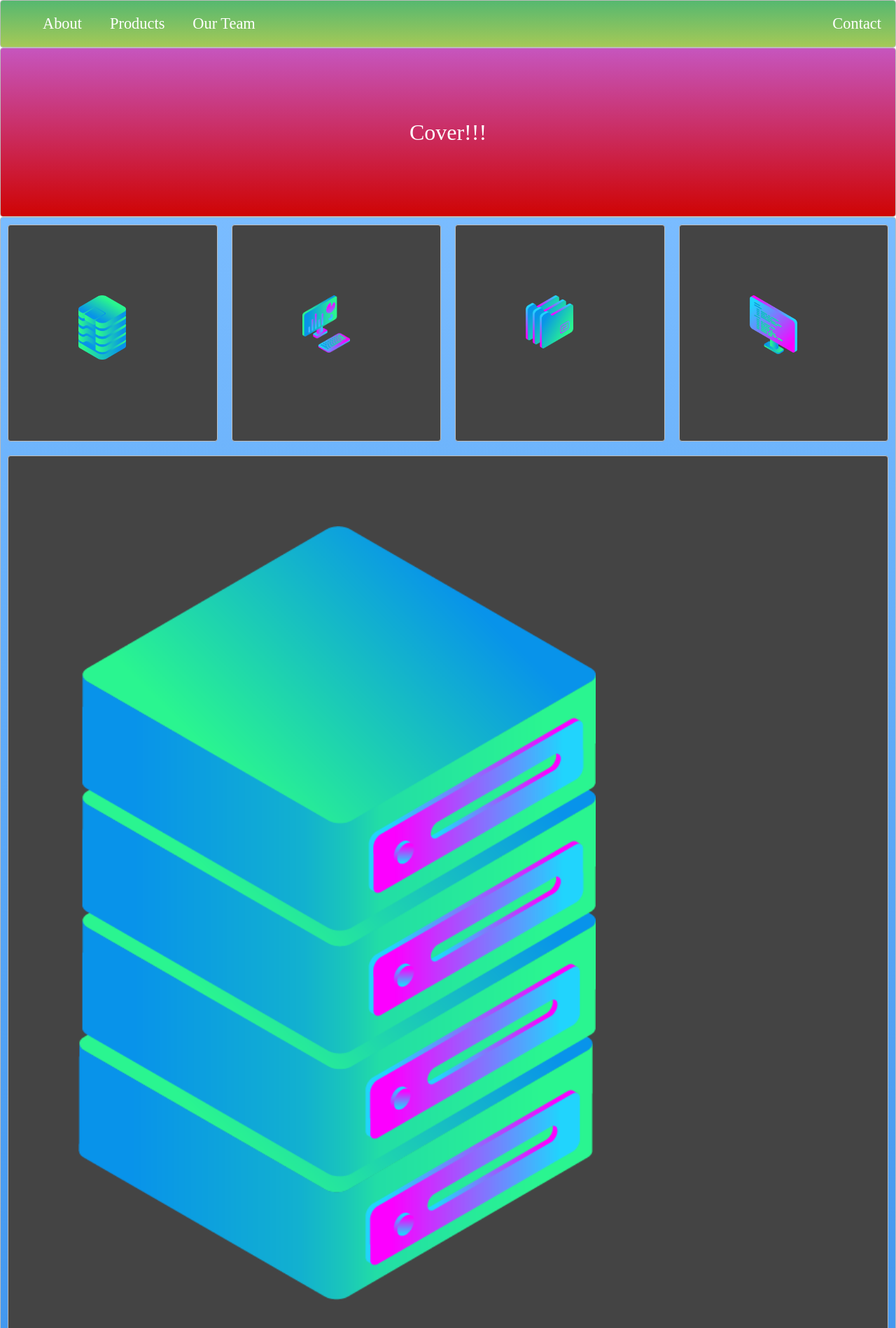
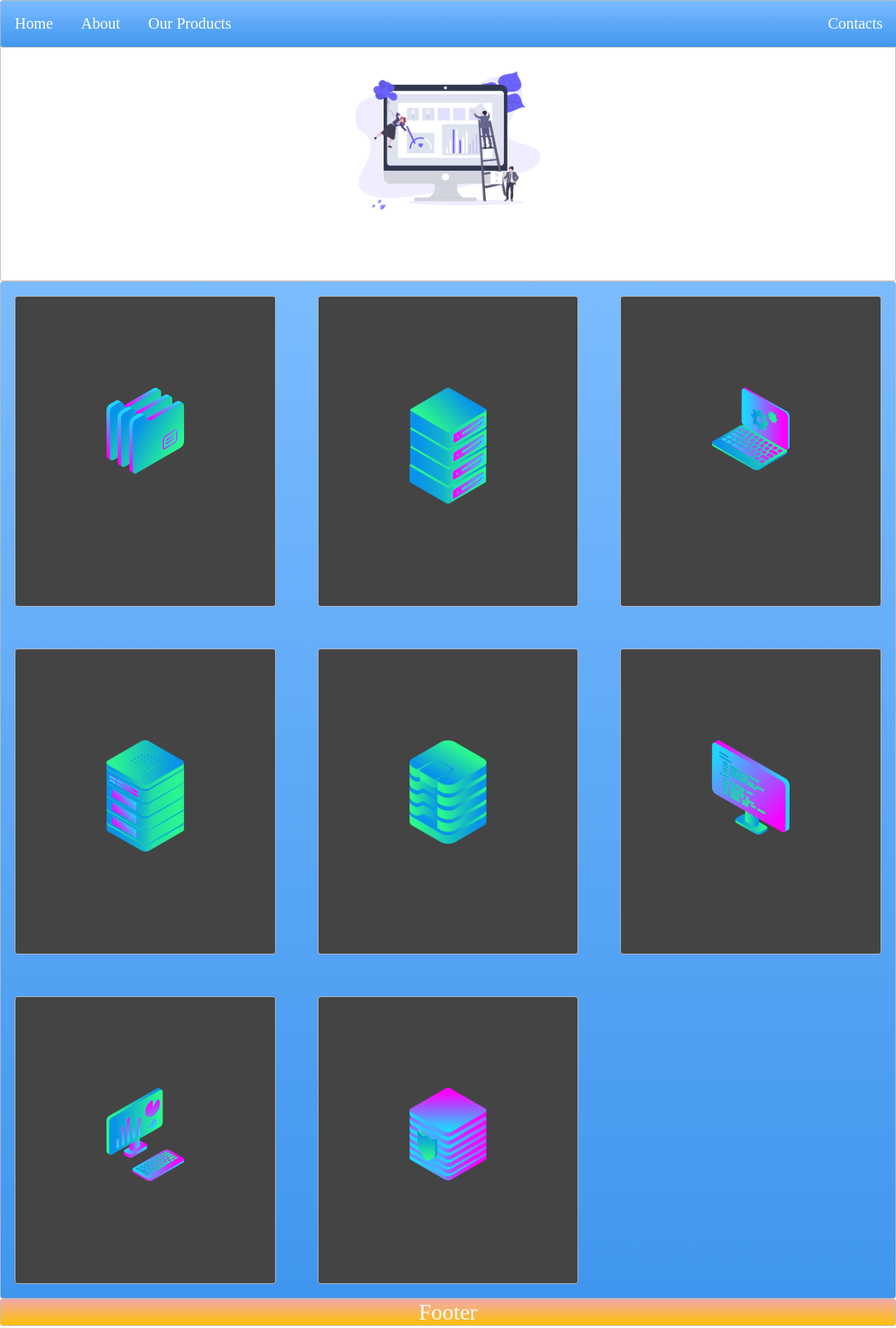
Before and after one commit to pascaldevops/float-layout, a plain HTML site: page index.html in a window 1280 px wide. Shown: the top 1898 px of the page at 70% size. Drawn offline with Linux system fonts and the light colour scheme.

Commit message:
Adding menu

```diff
--- a/index.html
+++ b/index.html
@@ -5,48 +5,29 @@
     <link rel="stylesheet" type="text/css" href="./style.css" />
   </head>
   <body>
-    <!-- Header -->
-    <div class="container">
-      <div class="zone green">
-        <nav>
-          <ul>
-            <li>About</li>
-            <li>Products</li>
-            <li>Our Team</li>
-            <li>Contact</li>
-          </ul>
-        </nav>
-      </div>
-      <!-- COVER SECTION -->
-      <div class="zone red">Cover!!!</div>
-      <div class="zone blue grid-wrap">
-        <div class="box zone">
-          <img src="./img/data_storage_2_2.png" alt="data_storage" />
-        </div>
-        <div class="box zone">
-          <img src="./img/desktop_analytics_2.png" alt="data_storage" />
-        </div>
-        <div class="box zone">
-          <img src="./img/files_2.png" alt="data_storage" />
-        </div>
-        <div class="box zone">
-          <img src="./img/monitor_coding_2.png" alt="data_storage" />
-        </div>
-        <div class="box box1 zone">
-          <img src="./img/monitor_settings_2.png" alt="data_storage" />
-        </div>
-        <div class="box box1 zone">
-          <img src="./img/server_2_2.png" alt="data_storage" />
-        </div>
+    <!-- HEADER -->
+    <nav class="zone blue sticky">
+      <ul class="main-nav">
+        <li><a href="#"></a>Home</li>
+        <li><a href="#"></a>About</li>
+        <li><a href="#"></a>Our Products</li>
+        <li class="push"><a href="#"></a>Contacts</li>
+      </ul>
+    </nav>
+    <div class="zone container">
+      <img class="cover" src="./img/undraw.png" alt="undraw" />
+    </div>
 
-        <!-- <div class="box1 zone">
-          <img src="./img/server_3.png" alt="data_storage" />
-        </div>
-        <div class="box1 zone">
-          <img src="./img//server_safe_2.png" alt="data_storage" />
-        </div> -->
-      </div>
-      <div class="zone yellow footer">The footer</div>
+    <div class="zone blue grid-wrapper">
+      <div class="box zone"><img src="./img/files_2.png" /></div>
+      <div class="box zone"><img src="./img/server_2_2.png" /></div>
+      <div class="box zone"><img src="./img/monitor_settings_2.png" /></div>
+      <div class="box zone"><img src="./img/server_3.png" /></div>
+      <div class="box zone"><img src="./img/data_storage_2_2.png" /></div>
+      <div class="box zone"><img src="./img/monitor_coding_2.png" /></div>
+      <div class="box zone"><img src="./img/desktop_analytics_2.png" /></div>
+      <div class="box zone"><img src="./img/server_safe_2.png" /></div>
     </div>
+    <footer class="zone yellow">Footer</footer>
   </body>
 </html>
--- a/style.css
+++ b/style.css
@@ -1,12 +1,12 @@
 body {
-  margin: 0 auto;
+  margin: auto 0;
 }
 
 .zone {
   /* padding: 30px 50px;
   margin: 40px 60px; */
   cursor: pointer;
-  display: inline-block;
+  /* display: inline-block; */
   color: #fff;
   font-size: 2em;
   border-radius: 4px;
@@ -25,21 +25,23 @@ body {
     inset rgba(0, 0, 0, 0.15) 0px -10px 20px;
 }
 
-/* CONTAINER SECTION */
-.container {
-  display: flex;
-  flex-flow: column;
+.box:hover {
+  -webkit-transform: rotate(-5deg);
+  -moz-transform: rotate(-5deg);
+  -o-transform: rotate(-5deg);
+  transform: rotate(-5deg);
 }
 
-/* HEADER SECTION */
-nav ul {
+/* HEADER */
+.main-nav {
   display: flex;
   list-style: none;
+  font-size: 0.7em;
   margin: 0;
-  font-size: 0.7em;
+  padding: 0;
 }
 
-nav ul li:last-child {
+.push {
   margin-left: auto;
 }
 
@@ -47,65 +49,61 @@ li {
   padding: 20px;
 }
 
-/* COVER SECTION */
+a {
+  text-decoration: none;
+}
 
-.red {
-  height: 30vh;
+.sticky {
+  position: fixed;
+  top: 0;
+  width: 100%;
+}
+
+@media only screen and (max-width: 600px) {
+  .main-nav {
+    font-size: 0.6em;
+  }
+
+  li {
+    padding: 10px;
+  }
+}
+
+/* COVER */
+
+.container {
   display: flex;
   justify-content: center;
   align-items: center;
-}
-/* PROJECT GRID SECTION */
-.grid-wrap {
-  display: grid;
-  grid-template-columns: repeat(auto-fill, minmax(300px, 1fr));
-  grid-template-rows: 1fr;
+  height: 50vh;
 }
 
-.box {
-  background-color: #444;
-  padding: 100px;
-  margin: 10px;
+.cover {
+  width: 20rem;
 }
-
-.box1 {
-  padding: 200px;
-  padding: 100px;
-  margin: 10px;
-  grid-column: 1 / -1;
-  grid-row: 2 / 3;
+/* PROJECT GRID */
+.grid-wrapper {
+  display: grid;
+  grid-gap: 20px;
+  grid-template-columns: repeat(auto-fill, minmax(350px, 1fr));
 }
 
 .box > img {
-  width: 70%;
+  /* select all the img children of box */
+  width: 100%;
 }
 
-.box1 > img {
-  width: 70%;
+/* Working on individual grid items */
+.box {
+  background-color: #444;
+  padding: 130px;
+  margin: 20px;
 }
 
-/* FOOTER SECTION */
-.footer {
+/* FOOTER */
+footer {
   text-align: center;
 }
-
-/* MEDIA QUERIES */
-
-@media only screen and (max-width: 600px) {
-  nav {
-    font-size: 0.8em;
-    padding: 0;
-  }
-
-  ul {
-    padding: 0;
-  }
-
-  li {
-    padding: 15px;
-  }
-}
-
 /*https://paulund.co.uk/how-to-create-shiny-css-buttons*/
 /***********************************************************************
  *  Green Background
```
Also changed, not shown: 1 other file.
